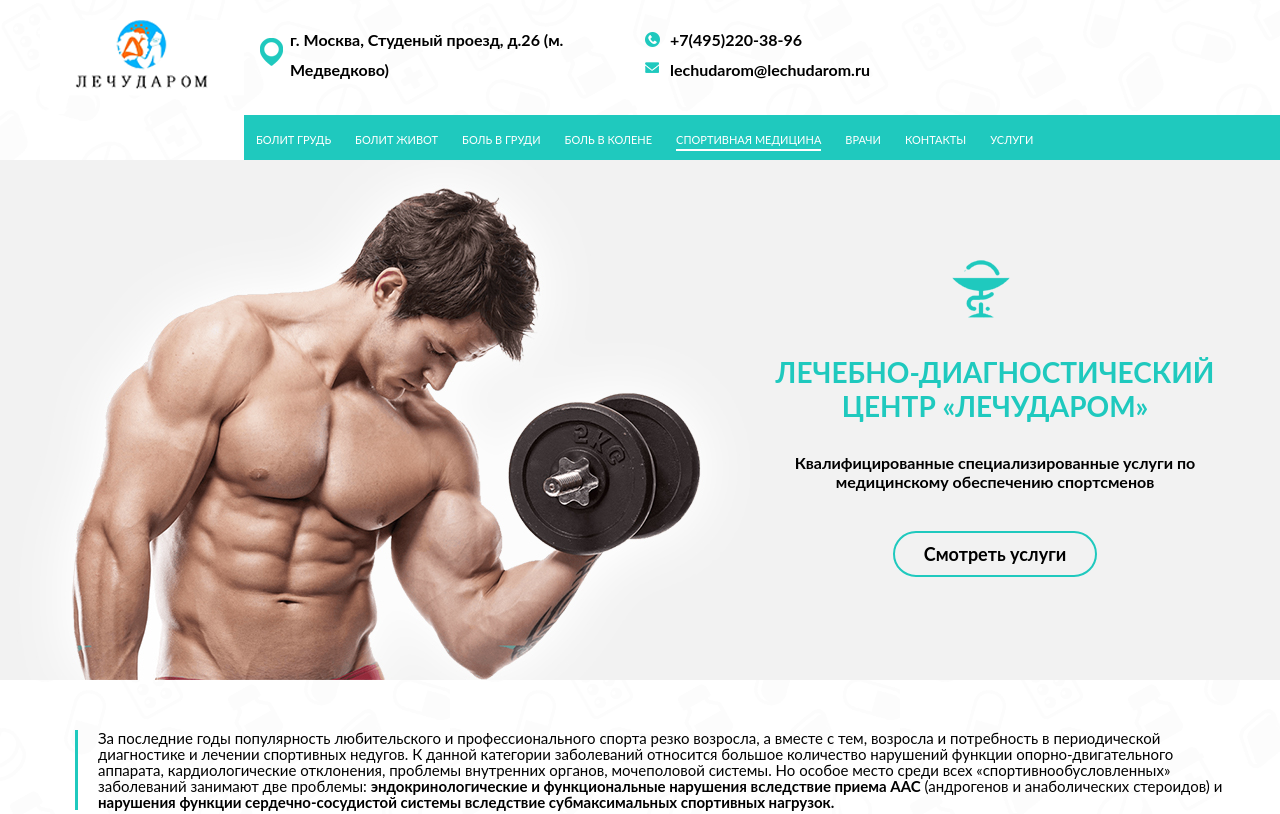
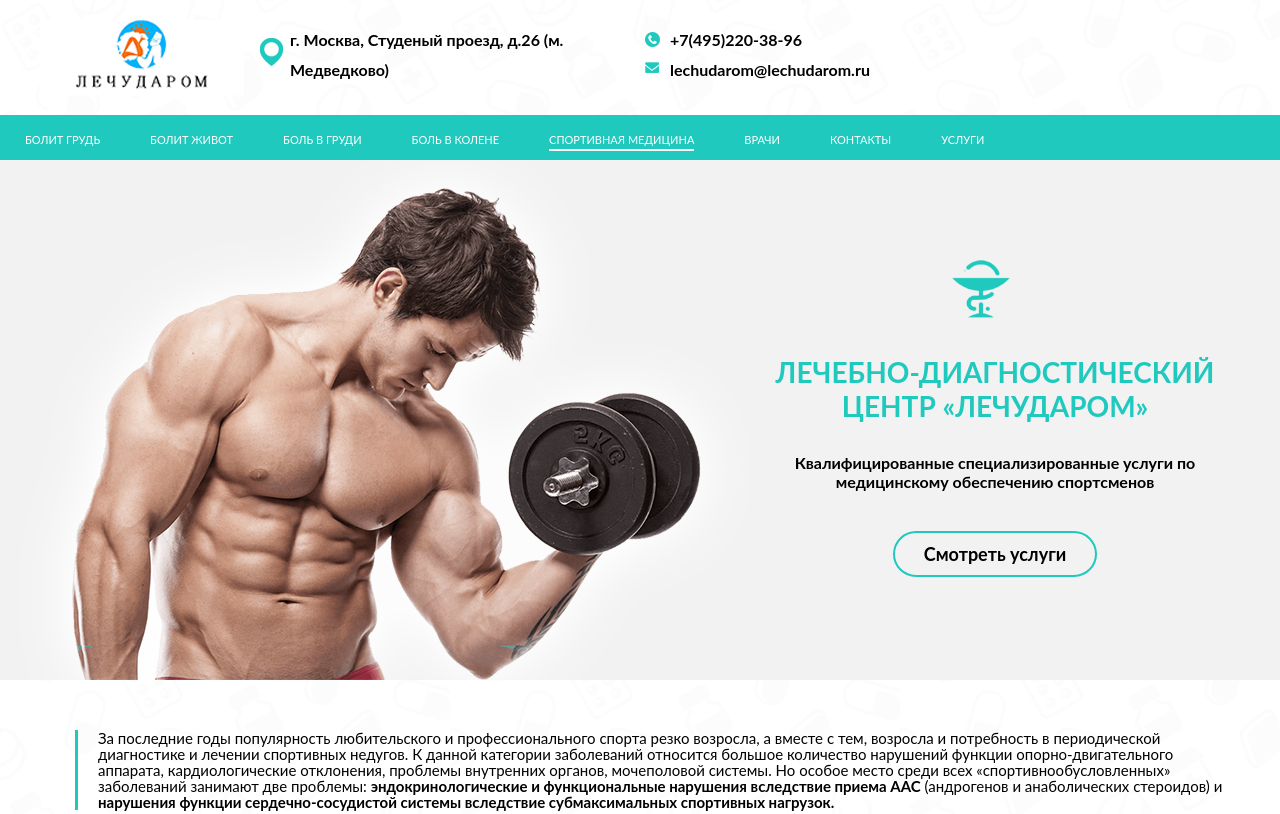
Before and after one commit to EnigmaSn/lechudarom, a website: page index.html in a window 1280 px wide. Shown: the top 814 px of the page. Drawn offline with Linux system fonts and the light colour scheme.

Commit message:
поправила

```diff
--- a/sass/blocks/page-header.scss
+++ b/sass/blocks/page-header.scss
@@ -129,7 +129,7 @@
     padding-bottom: 0;
   }
   .page-header__logo {
-    margin-left: 40px;
+    padding-left: 40px;
   }
   .page-header__info {
     margin: 0;
@@ -166,8 +166,8 @@
     margin: 0;
     padding: 0;
     margin-top: 90px;
-    margin-left: -585px;
-    width: 100%;
+    margin-left: -588px;
+    width: 860px;
     background-color: $green;
       li {
         list-style: none;
@@ -263,13 +263,13 @@
     margin: 0;
     padding: 0;
     margin-top: 115px;
-    margin-left: 0px;
-    width: 100%;
+    margin-left: -244px;
+    width: 1280px;
     background-color: $green;
 
     li {
       list-style: none;
-      padding: 13px 12px;
+      padding: 13px 25px;
     }
     li:hover {
       background-color: #15beb3;
```
Also changed, not shown: css/style.css.
